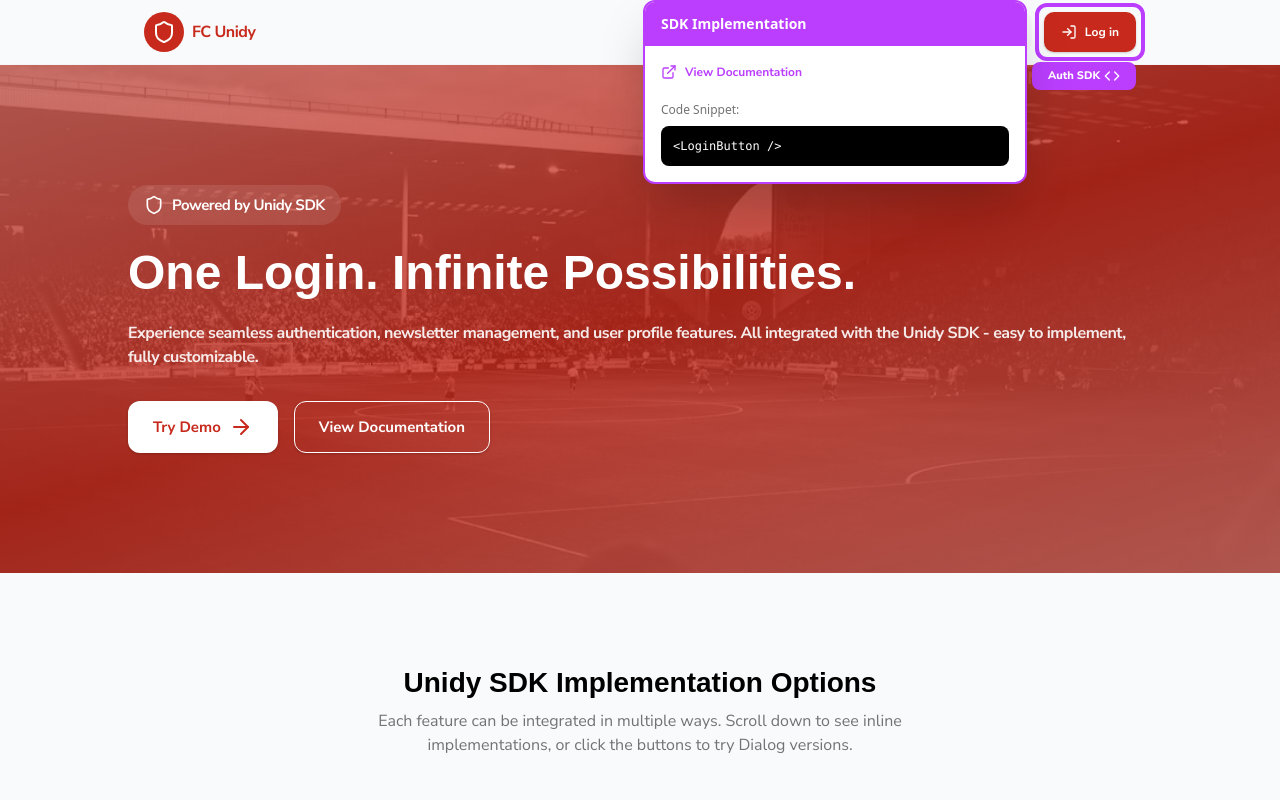
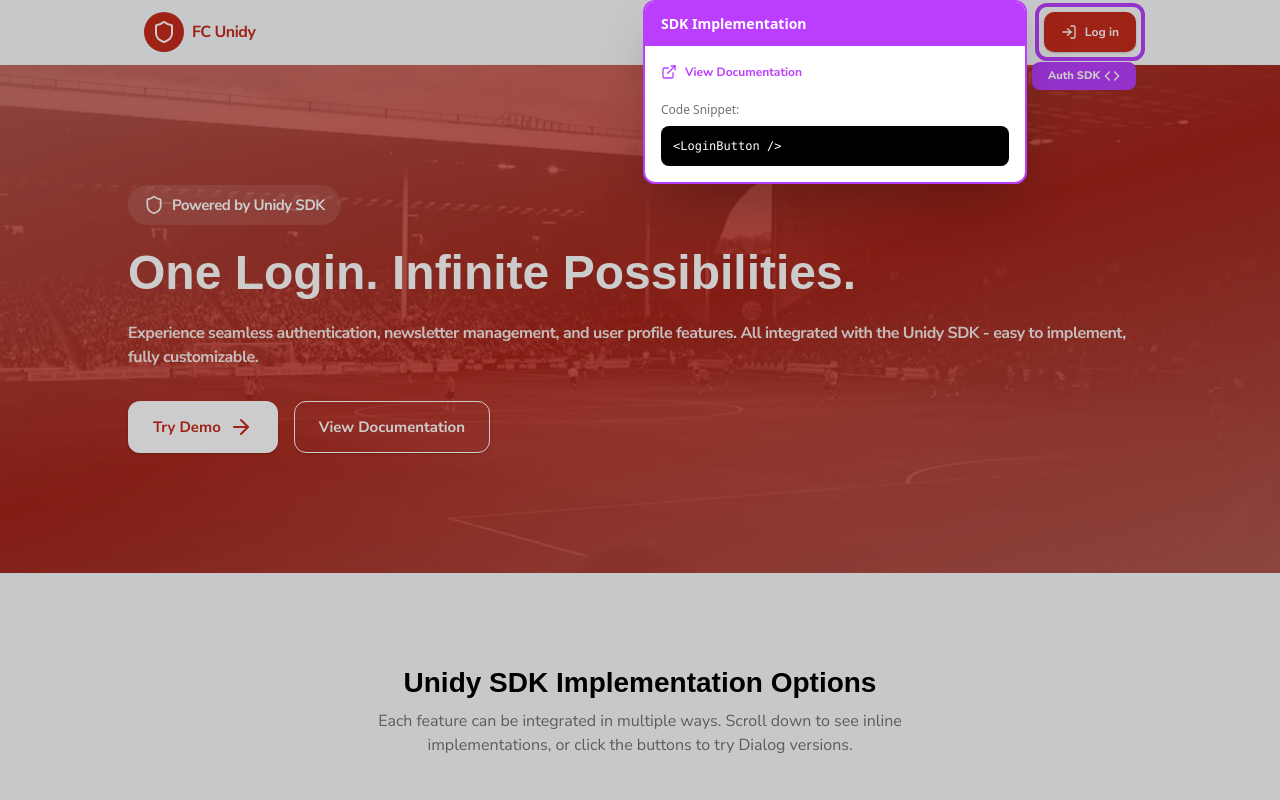
Before and after one commit to UnidyID/unidy-sdk-react-demo, a Next.js app in the folder next-app/: page / in a window 1280 px wide. Both pictures are taken after a click on the button "Auth SDK". Shown: the top 800 px of the page. Built offline with nearby package versions, Linux system fonts and the light colour scheme; what tailwindcss-displaymodes would draw is missing.

Commit message:
add fancy global backdrop to sdk element active state

```diff
--- a/next-app/src/app/body-overlays.tsx
+++ b/next-app/src/app/body-overlays.tsx
@@ -6,6 +6,7 @@
 		<>
 			<NextTopLoader color="#3461ff" shadow={false} showSpinner={false} />
 			{children}
+			<div className="fixed inset-0 bg-black/20 z-50 pointer-events-none group-has-[.sdk-label[data-active=true]]/sdklabels:opacity-100 opacity-0 transition-opacity duration-300"></div>
 			<Toaster />
 		</>
 	);
--- a/next-app/src/components/shadcn/ui/popover.tsx
+++ b/next-app/src/components/shadcn/ui/popover.tsx
@@ -19,7 +19,7 @@
 			align={align}
 			sideOffset={sideOffset}
 			className={cn(
-				'z-50 w-72 rounded-md border bg-section p-4 text-popover-foreground shadow-md outline-none data-[state=open]:animate-in data-[state=closed]:animate-out data-[state=closed]:fade-out-0 data-[state=open]:fade-in-0 data-[state=closed]:zoom-out-95 data-[state=open]:zoom-in-95 data-[side=bottom]:slide-in-from-top-2 data-[side=left]:slide-in-from-right-2 data-[side=right]:slide-in-from-left-2 data-[side=top]:slide-in-from-bottom-2 origin-[--radix-popover-content-transform-origin]',
+				'z-100 w-72 rounded-md border bg-section p-4 text-popover-foreground shadow-md outline-none data-[state=open]:animate-in data-[state=closed]:animate-out data-[state=closed]:fade-out-0 data-[state=open]:fade-in-0 data-[state=closed]:zoom-out-95 data-[state=open]:zoom-in-95 data-[side=bottom]:slide-in-from-top-2 data-[side=left]:slide-in-from-right-2 data-[side=right]:slide-in-from-left-2 data-[side=top]:slide-in-from-bottom-2 origin-[--radix-popover-content-transform-origin]',
 				className
 			)}
 			{...props}
--- a/next-app/src/modules/sdk-element/components/sdk-element.tsx
+++ b/next-app/src/modules/sdk-element/components/sdk-element.tsx
@@ -12,14 +12,21 @@
 
 const sdkElementOutlineVariants = cva(
 	cn(
-		'absolute duration-300 peer-hover:duration-100',
+		'absolute z-10 duration-300 peer-hover:duration-100',
+		'pointer-events-none rounded-[12px]',
+		// border
 		'border-2 peer-hover:border-4 peer-data-[active=true]:border-4',
-		'pointer-events-none',
+		// colors
 		'border-sdk',
 		'group-has-[.sdk-label:hover,.sdk-label[data-active=true]]/sdklabels:border-sdk-medium',
 		'peer-hover:border-sdk!',
+		// sizing
 		'peer-data-[active=true]:border-sdk!',
-		'inset-[calc(-1*var(--inset))] rounded-[12px]'
+		'inset-[calc(-1*var(--inset))]',
+		// z-index
+		'z-10',
+		'peer-hover:z-100',
+		'peer-data-[active=true]:z-100'
 	),
 	{
 		variants: {
@@ -56,7 +63,11 @@
 		'px-3 hover:px-4 data-[active=true]:px-4',
 		'h-6 hover:h-7 data-[active=true]:h-7',
 		'[--offset-x:4px] hover:[--offset-x:0px] data-[active=true]:[--offset-x:0px]',
-		'[--offset-y:0px] hover:[--offset-y:2px] data-[active=true]:[--offset-y:2px]'
+		'[--offset-y:0px] hover:[--offset-y:2px] data-[active=true]:[--offset-y:2px]',
+		// z-index
+		'z-10',
+		'hover:z-100',
+		'data-[active=true]:z-100'
 	),
 	{
 		variants: {
```
